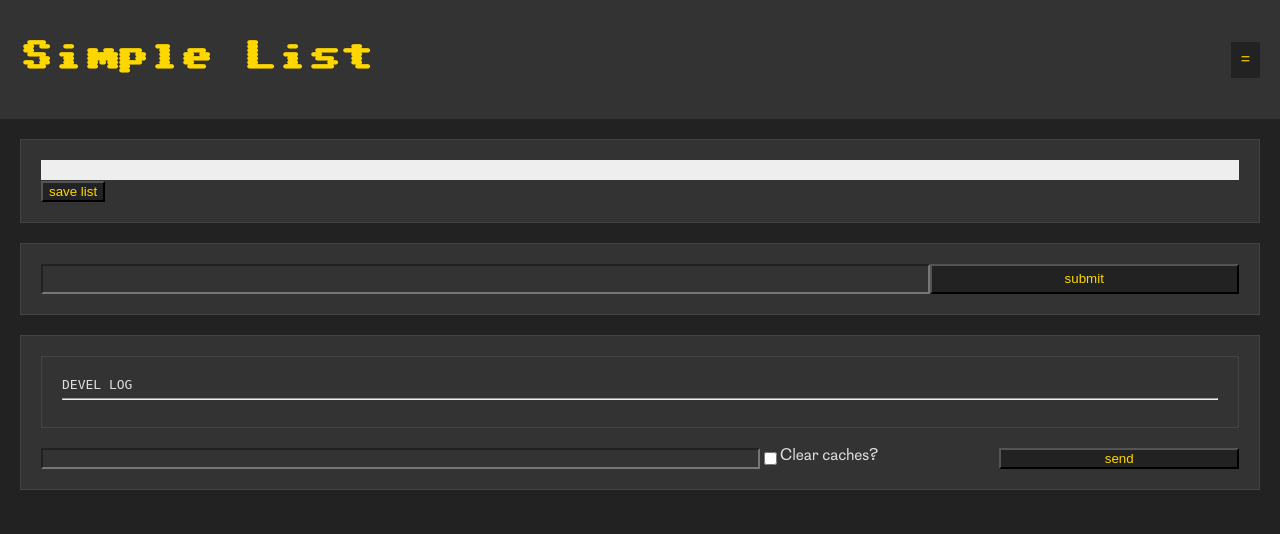
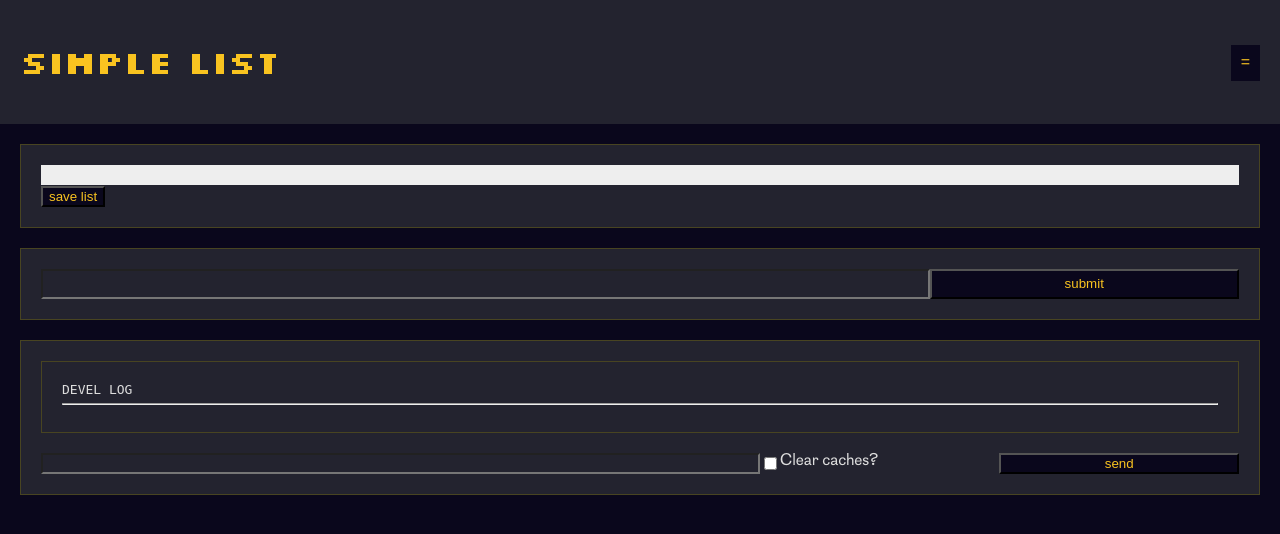
Before and after one commit to madebyparry/simple_list, a PHP site: page / in a window 1280 px wide. Shown: the top 534 px of the page. Run offline with PHP 8.4, Linux system fonts and the light colour scheme.

Commit message:
list functionality first wave styles x16

```diff
--- a/sass/style.scss
+++ b/sass/style.scss
@@ -1,13 +1,20 @@
 @import "typography";
 
 :root {
-    --site-color-primary: #222;
-    --site-color-secondary: #333;
-    --site-color-accent: #444;
+    // --site-color-primary: #222;
+    // --site-color-secondary: #333;
+    // --site-color-accent: #444;
+    // --text-color-primary: #EEE;
+    // --text-color-secondary: #DDD;
+    // --text-color-accent: #FFF;
+    // --text-color-emphasis: gold;
+    --site-color-primary: #0a071c;
+    --site-color-secondary: #23232f;
+    --site-color-accent: #484421;
     --text-color-primary: #EEE;
     --text-color-secondary: #DDD;
     --text-color-accent: #FFF;
-    --text-color-emphasis: gold;
+    --text-color-emphasis: #f9c320;
 }
 
 $color_primary: var(--site-color-primary);
@@ -34,7 +41,7 @@ body {
     align-items: center;
     justify-content: space-between;
     h1 > a {
-        font-family: $font_display;
+        font-family: $font_primary_bold;
         text-decoration: none;
     }
     .header-menu-button {
--- a/style.css
+++ b/style.css
@@ -11,13 +11,13 @@
   font-family: "Cotham Sans";
   src: local("Cotham Sans"), url("./assets/fonts/CothamSans.otf") format("opentype"); }
 :root {
-  --site-color-primary: #222;
-  --site-color-secondary: #333;
-  --site-color-accent: #444;
+  --site-color-primary: #0a071c;
+  --site-color-secondary: #23232f;
+  --site-color-accent: #484421;
   --text-color-primary: #EEE;
   --text-color-secondary: #DDD;
   --text-color-accent: #FFF;
-  --text-color-emphasis: gold; }
+  --text-color-emphasis: #f9c320; }
 
 body {
   margin: 0px;
@@ -33,7 +33,7 @@ body {
   align-items: center;
   justify-content: space-between; }
   .site-header h1 > a {
-    font-family: "Sixtyfour";
+    font-family: "Silkscreen Bold";
     text-decoration: none; }
   .site-header .header-menu-button {
     padding: 10px;
```
Also changed, not shown: 1 other file.
